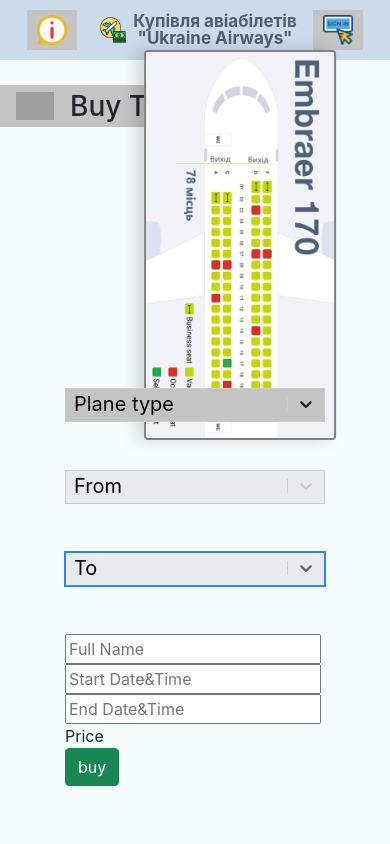
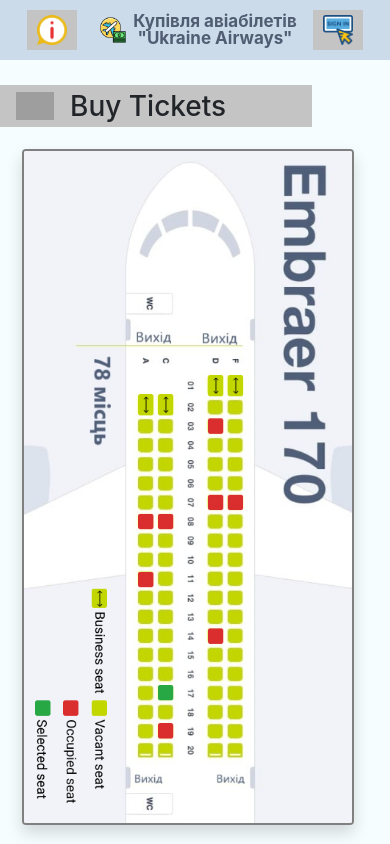
Before and after one commit to dream-team-ALNM/airlines, a React (Create React App) app in the folder frontend/: page / in a window 390 px wide. Shown: the top 844 px of the page. Built offline with nearby package versions, Linux system fonts and the light colour scheme; grey boxes are pictures that could not be loaded.

Commit message:
Added adaptivity

```diff
--- a/frontend/src/components/buy-tickets/index.tsx
+++ b/frontend/src/components/buy-tickets/index.tsx
@@ -1,6 +1,7 @@
 import { Menu, Label } from 'components/common';
 import buyTicketsIcon from '../../assets/img/buy-tickets.png';
 import airplaneSeats from '../../assets/img/airplane-seats.png';
+import airplaneSeatsMobile from '../../assets/img/airplane-seats-mobile.png';
 import { IOption } from '../../common/interfaces/components/option.interface';
 import SelectFromTo from './select-from-to';
 import SelectPlane from './select-plane';
@@ -59,18 +60,24 @@
     //   label: repo,
     // }));
   };
+
   return (
     <>
       <Menu />
       <Label name="Buy Tickets" iconPath={buyTicketsIcon} />
       <div className={getAllowedClasses(styles.buyTicketsContainer)}>
+        <picture>
+          <source media="(max-width: 599px)" srcSet={airplaneSeatsMobile} />
+          <source media="(min-width: 600px)" srcSet={airplaneSeats} />
           <img
             src={airplaneSeats}
+            alt="Plane schema"
             className={getAllowedClasses(
               styles.airplaneSeatsImage,
               'shadow rounded',
             )}
           />
+        </picture>
         <div className={getAllowedClasses(styles.buyTicketsForms)}>
           <SelectPlane
             options={getOptionsPlane()}
--- a/frontend/src/components/buy-tickets/styles.module.scss
+++ b/frontend/src/components/buy-tickets/styles.module.scss
@@ -1,13 +1,15 @@
 .buyTicketsContainer {
   display: flex;
   flex-flow: row wrap;
-  margin: 0 1.4rem;
-  justify-content: space-around;
 
   .airplaneSeatsImage {
     width: 900px;
     margin: 1.4rem;
     border: 2px solid gray;
+
+    @media only screen and (max-width: 1250px) {
+      width: 800px;
+    }
 
     @media only screen and (max-width: 1200px) {
       width: 700px;
@@ -26,16 +28,18 @@
     }
 
     @media only screen and (max-width: 800px) {
-      width: 300px;
+      width: 85vw;
     }
 
-    @media only screen and (max-width: 600px) {
-      transform: rotate(90deg);
-      width: 100vw;
+    @media only screen and (max-width: 350px) {
+      width: 75vw;
     }
   }
 
   .buyTicketsForms {
+    margin: 0 1.4rem;
+
+
     .buyTicketsFrom {
       background-color: #e8ebed !important;
       border: 1px solid #e8ebed;
--- a/frontend/src/components/common/menu/styles.module.scss
+++ b/frontend/src/components/common/menu/styles.module.scss
@@ -48,6 +48,12 @@
         font-size: 17px;
         line-height: 17px;
       }
+
+      @media only screen and (max-width: 350px) {
+        :first-child {
+          display: none;
+        }
+      }
     }
   }
 }
```
Also changed, not shown: frontend/src/assets/img/airplane-seats-mobile.png (added). Lines whose indentation alone changed are shown as unchanged.
